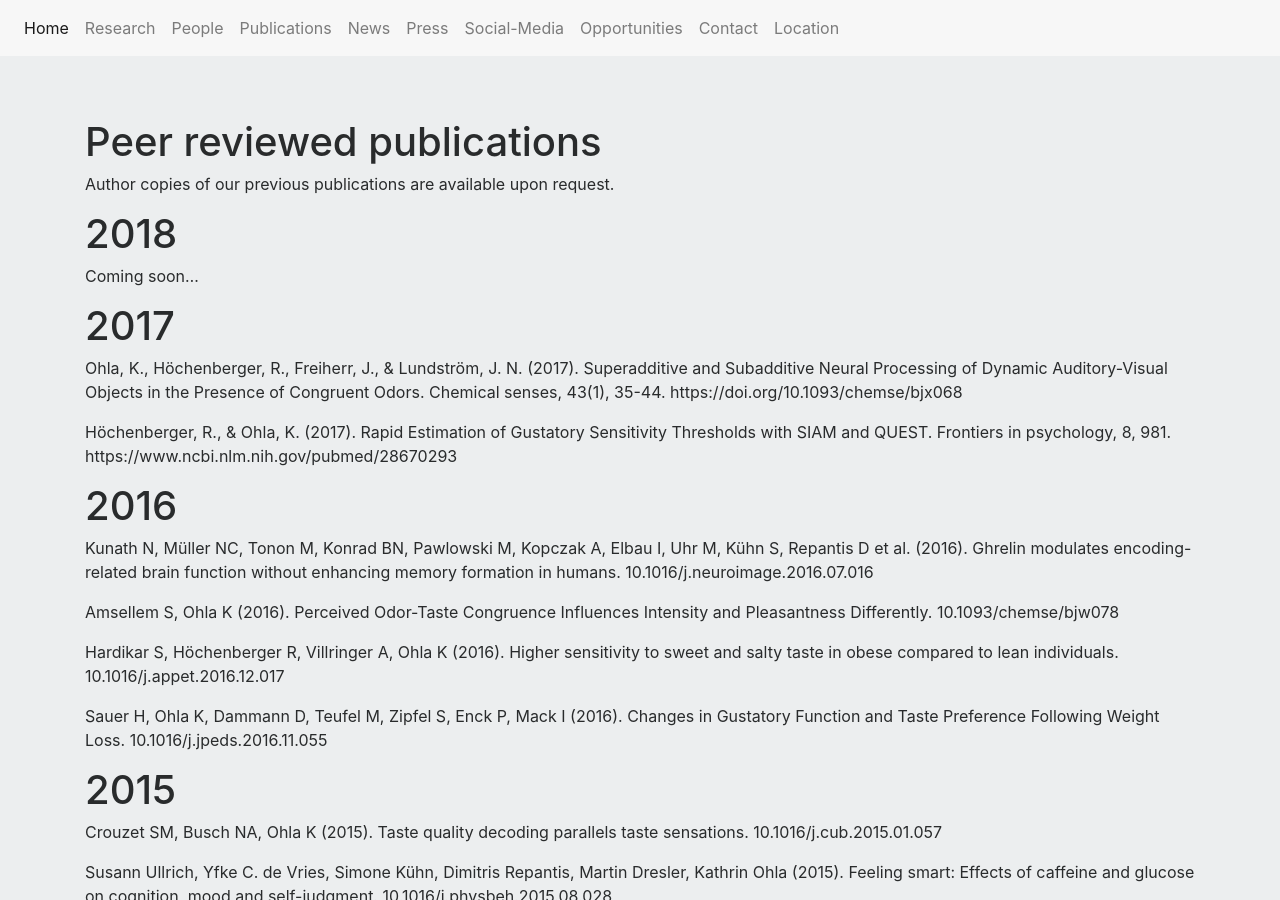
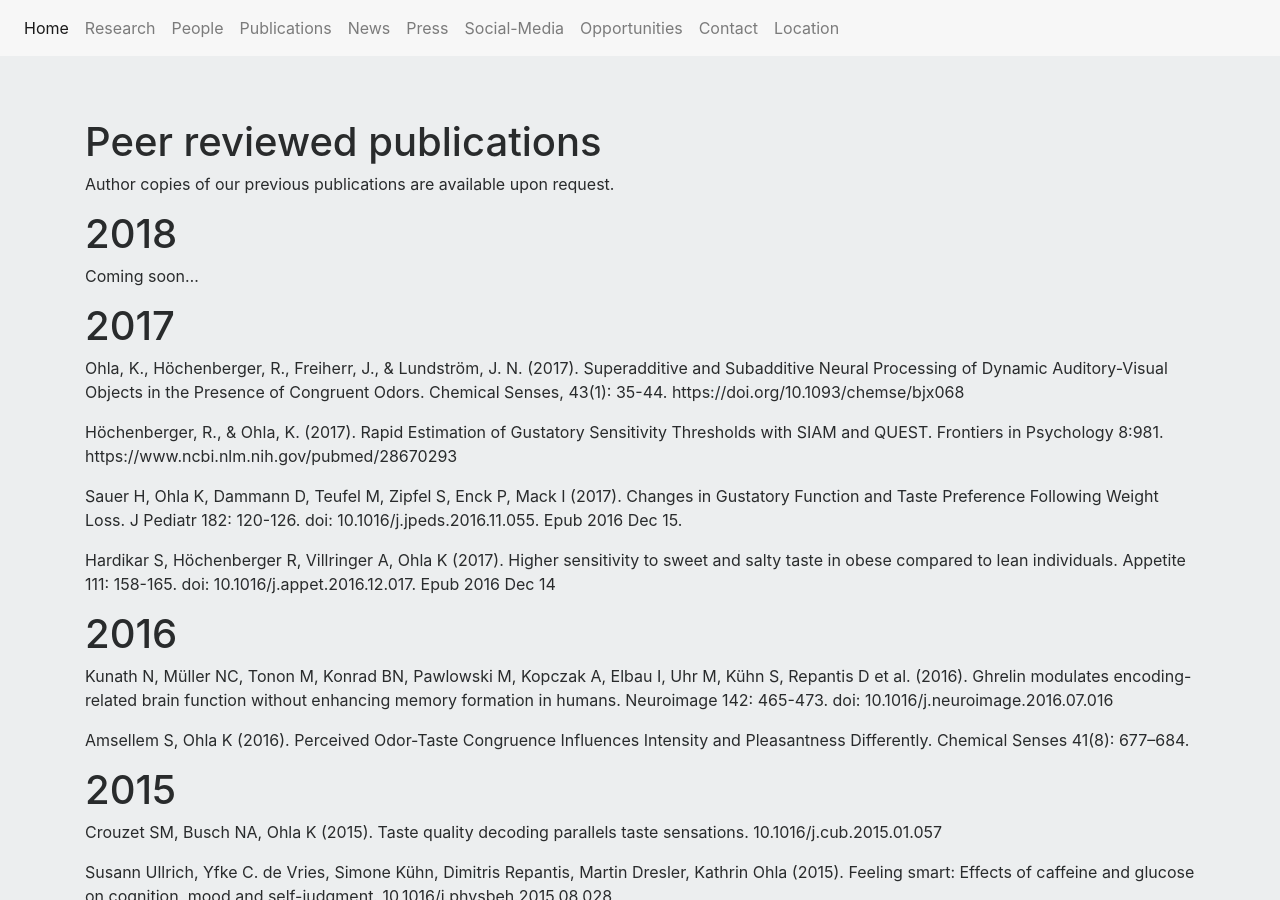
Before and after one commit to ohlalab/ohlalab.github.io, a Jekyll site: the page built from Publications/index.md, in a window 1280 px wide and 900 px high. Built offline with Jekyll 4.4.1, drawn with Linux system fonts in a browser that asks for light colours; nearby versions of some CDN libraries; comment, search, counter and statistics services are not loaded; our own code applies the rules of GitHub Pages for plain Markdown files.

Commit message:
Update index.md

```diff
--- a/Publications/index.md
+++ b/Publications/index.md
@@ -10,18 +10,18 @@ Author copies of our previous publications are available upon request.
 Coming soon...
 
 # 2017
-Ohla, K., Höchenberger, R., Freiherr, J., & Lundström, J. N. (2017). Superadditive and Subadditive Neural Processing of Dynamic Auditory-Visual Objects in the Presence of Congruent Odors. Chemical senses, 43(1), 35-44. https://doi.org/10.1093/chemse/bjx068
+Ohla, K., Höchenberger, R., Freiherr, J., & Lundström, J. N. (2017). Superadditive and Subadditive Neural Processing of Dynamic Auditory-Visual Objects in the Presence of Congruent Odors. Chemical Senses, 43(1): 35-44. https://doi.org/10.1093/chemse/bjx068
 
-Höchenberger, R., & Ohla, K. (2017). Rapid Estimation of Gustatory Sensitivity Thresholds with SIAM and QUEST. Frontiers in psychology, 8, 981. https://www.ncbi.nlm.nih.gov/pubmed/28670293
+Höchenberger, R., & Ohla, K. (2017). Rapid Estimation of Gustatory Sensitivity Thresholds with SIAM and QUEST. Frontiers in Psychology 8:981. https://www.ncbi.nlm.nih.gov/pubmed/28670293
+
+Sauer H, Ohla K, Dammann D, Teufel M, Zipfel S, Enck P, Mack I (2017). Changes in Gustatory Function and Taste Preference Following Weight Loss. J Pediatr 182: 120-126. doi: 10.1016/j.jpeds.2016.11.055. Epub 2016 Dec 15.
+
+Hardikar S, Höchenberger R, Villringer A, Ohla K (2017). Higher sensitivity to sweet and salty taste in obese compared to lean individuals. Appetite 111: 158-165. doi: 10.1016/j.appet.2016.12.017. Epub 2016 Dec 14
 
 # 2016
-Kunath N, Müller NC, Tonon M, Konrad BN, Pawlowski M, Kopczak A, Elbau I, Uhr M, Kühn S, Repantis D et al. (2016). Ghrelin modulates encoding-related brain function without enhancing memory formation in humans. 10.1016/j.neuroimage.2016.07.016
+Kunath N, Müller NC, Tonon M, Konrad BN, Pawlowski M, Kopczak A, Elbau I, Uhr M, Kühn S, Repantis D et al. (2016). Ghrelin modulates encoding-related brain function without enhancing memory formation in humans. Neuroimage 142: 465-473. doi: 10.1016/j.neuroimage.2016.07.016
 
-Amsellem S, Ohla K (2016). Perceived Odor-Taste Congruence Influences Intensity and Pleasantness Differently. 10.1093/chemse/bjw078
-
-Hardikar S, Höchenberger R, Villringer A, Ohla K (2016). Higher sensitivity to sweet and salty taste in obese compared to lean individuals. 10.1016/j.appet.2016.12.017
-
-Sauer H, Ohla K, Dammann D, Teufel M, Zipfel S, Enck P, Mack I (2016). Changes in Gustatory Function and Taste Preference Following Weight Loss. 10.1016/j.jpeds.2016.11.055
+Amsellem S, Ohla K (2016). Perceived Odor-Taste Congruence Influences Intensity and Pleasantness Differently. Chemical Senses 41(8): 677–684.
 
 # 2015
 Crouzet SM, Busch NA, Ohla K (2015). Taste quality decoding parallels taste sensations. 10.1016/j.cub.2015.01.057
```
